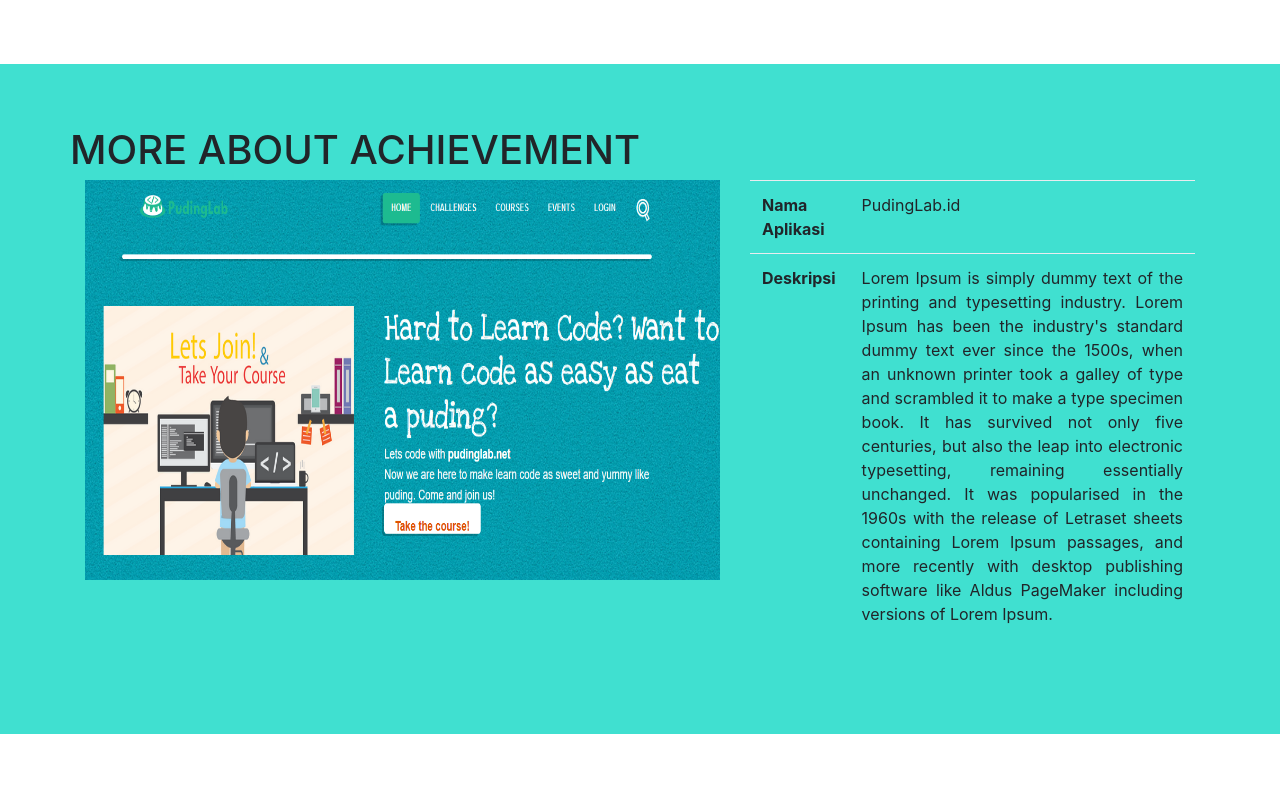
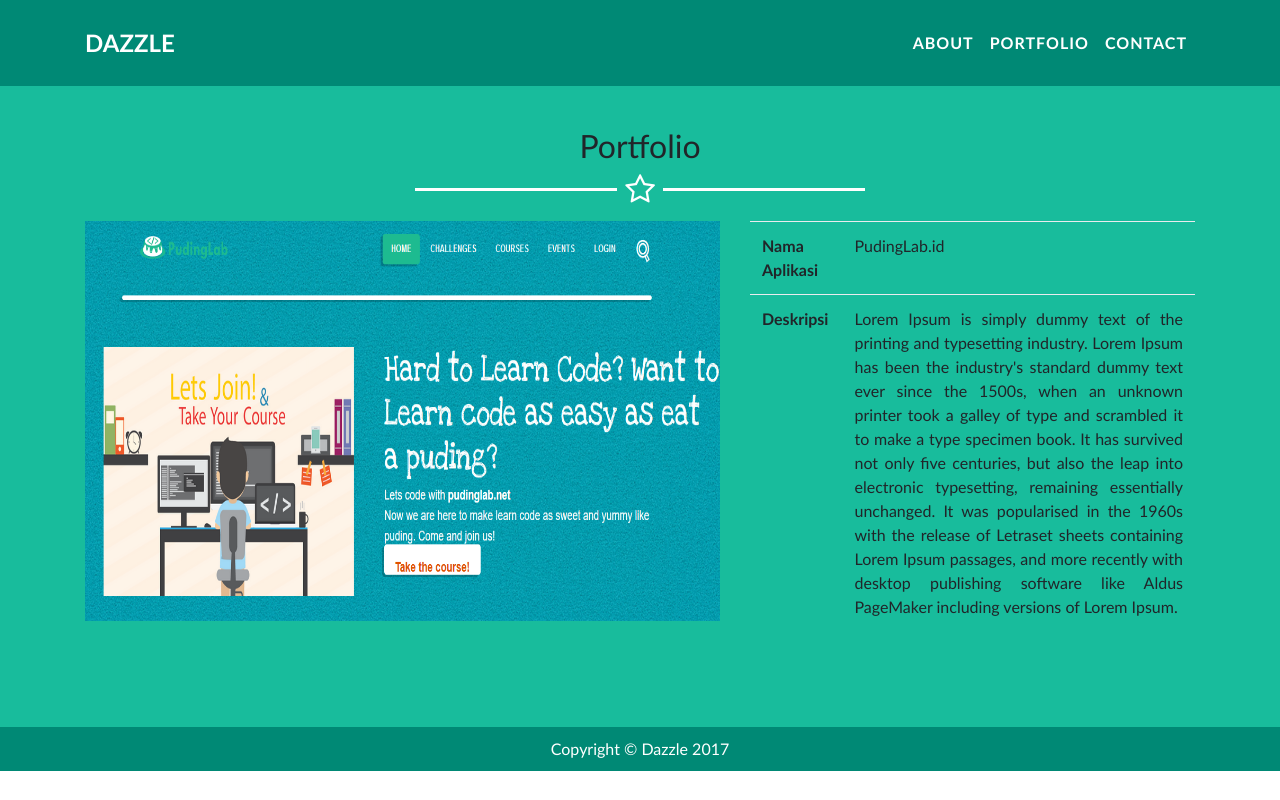
Before and after one commit to ayulestari10/portofolio, a PHP site: page /detail_aplikasi.html in a window 1280 px wide. Run offline with PHP 8.4, Linux system fonts and the light colour scheme.

Commit message:
detail aplikasi

```diff
--- a/detail_aplikasi.html
+++ b/detail_aplikasi.html
@@ -3,16 +3,25 @@
 <head>
 	<meta charset="utf-8">
 	<title>Detail Aplikasi | Portfolio</title>
+	<!-- BOOTSTRAP -->
 	<link rel="stylesheet" type="text/css" href="assets/css/bootstrap.css">
-	<link rel="stylesheet" type="text/css" href="https://maxcdn.bootstrapcdn.com/font-awesome/4.7.0/css/font-awesome.min.css">
-	<script type="text/javascript" src="assets/js/jquery.js"></script>
-	<script type="text/javascript" src="assets/js/bootstrap.js"></script>
+
+	<link rel="stylesheet" type="text/css" href="assets/css/bootstrap.min.css">
+	<!-- BOOTSTRAP -->
+
+	<!-- font -->
+	<link rel="stylesheet" type="text/css" href="assets/fonts/font-awesome/css/font-awesome.min.css">
+
+	<!-- custom style  -->
+	<link rel="stylesheet" type="text/css" href="style.css">
+	<link href="https://fonts.googleapis.com/css?family=Roboto" rel="stylesheet">
+
+
 	<style type="text/css">
 		#detail_aplikasi{
 			padding: 5%;
 			margin-top: 5%;
-			margin-bottom: 5%;
-			background: rgb(64,224,208);
+			background: #18BC9C;
 		}
 
 		.foto_detail_apps{
@@ -24,22 +33,48 @@
 			width: 100%;
 			height: 100%;
 		}
-		.
+
 		.title2 {
 			text-align: center;
 			font-family: cursive;
-			color: red;
 			font-weight: bolder;
 			padding: 2%;
 		}
 	</style>
 </head>
-<body>
+<body id="page-top">
+		<nav class="navbar navbar-expand-lg navbar-light fixed-top" id="mainnav">
+
+			<div class="container">
+				<a class="navbar-brand" href="#page-top">Dazzle</a>
+
+				<button type="button" class="navbar-toggler navbar-toggler-right" type="button" data-toggle="collapse" data-target="#NavbarResponsive" aria-controls="NavbarResponsive" aria-expanded="false" aria-label="Toggle navigation">Menu
+				<i class="fa fa-bars"></i>
+				</button>
+
+
+				<div class="collapse navbar-collapse" id="NavbarResponsive">
+					<ul class="navbar-nav ml-auto">
+						<li class="nav-item">
+							<a  class="nav-link"
+							href="#tababout"> About</a></li>
+						<li class="nav-item">
+							<a  class="nav-link"
+							href="#tabportfolio">Portfolio</a></li>
+						<li class="nav-item">
+							<a  class="nav-link"
+							href="#tabcontact"> Contact</a>
+						</li>
+					</ul>
+				</div>
+			</div>
+		</nav>
+
 		<section id="detail_aplikasi">
 			<div class="container">
-			<div class="row title2">
-				<h1>MORE ABOUT ACHIEVEMENT</h1>
-			</div>
+				<h2 class="text-center">Portfolio</h2>
+				<hr class="star-light">
+
 				<div class="row">
 					<div class="col-md-7 foto_detail_apps">
 						<img src="assets/img/aplikasi/pudinglab.png">
@@ -63,5 +98,19 @@
 				</div>
 			</div>
 		</section>
+
+
+		<!-- Footer -->
+	    <footer class="footer">
+	        Copyright &copy; Dazzle 2017
+	    </footer>
+
+		<!-- jquery -->
+
+		<script src="assets/js/jquery.js"></script>
+		<script src="assets/js/bootstrap.min.js"></script>
+
+		<!-- custom -->
+		<script src="assets/Owner/jav.js"></script>
 	</body>
 </html>
--- a/index.html
+++ b/index.html
@@ -75,7 +75,9 @@
 					<img src="assets/img/aplikasi/bgf2017.png" alt="Aplikasi" class="image">
 					 <div class="overlay">
 					    <div class="text">Hello World</div>
-					    <button class="btn btn-default tombol">READ <i class="fa fa-chevron-circle-right"></i></button>
+					    <a href="detail_aplikasi.html">
+						    <button class="btn btn-default tombol">READ <i class="fa fa-chevron-circle-right"></i></button>
+						</a>
 					 </div>
 				</div>
 				<div class="col-md-4 foto_aplikasi middle">
--- a/style.css
+++ b/style.css
@@ -258,10 +258,11 @@ footer {
 
 
 /*style aplikasi*/
-  #aplikasi{
+  #tabportfolio{
       margin-top: 5%;
       margin-bottom: 5%;
-      background: rgb(64,224,208);
+      /*background: rgb(64,224,208);*/
+      background: #18BC9C;
     }
     .foto_aplikasi{
       width: 350px;
@@ -344,8 +345,13 @@ footer {
 
     .tombol{
       margin-top: 170px;
-      margin-left: 130px;
+      margin-left: 150px;
       float: left;
+    }
+
+    .tombol:hover{
+      color: blue;
+      font-weight: bolder;
     }
 
     .title {
@@ -356,8 +362,8 @@ footer {
       padding: 2%;
     }
 
-    #aplikasi div > .col-md-4 {
-      margin: 3% 1% 3% 1%;
+    #tabportfolio div > .col-md-4 {
+      margin: 2% 0% 2% 0%;
     }
 
     .buttonAbout {
```
Also changed, not shown: assets/img/aplikasi/1506003238802.jpg (added), assets/img/aplikasi/3489.jpg (added), assets/img/desain web.jpg (added), assets/img/logo.png (added), assets/img/pattern.png (added), assets/img/pattern1.png (added). Lines whose indentation alone changed are shown as unchanged.
